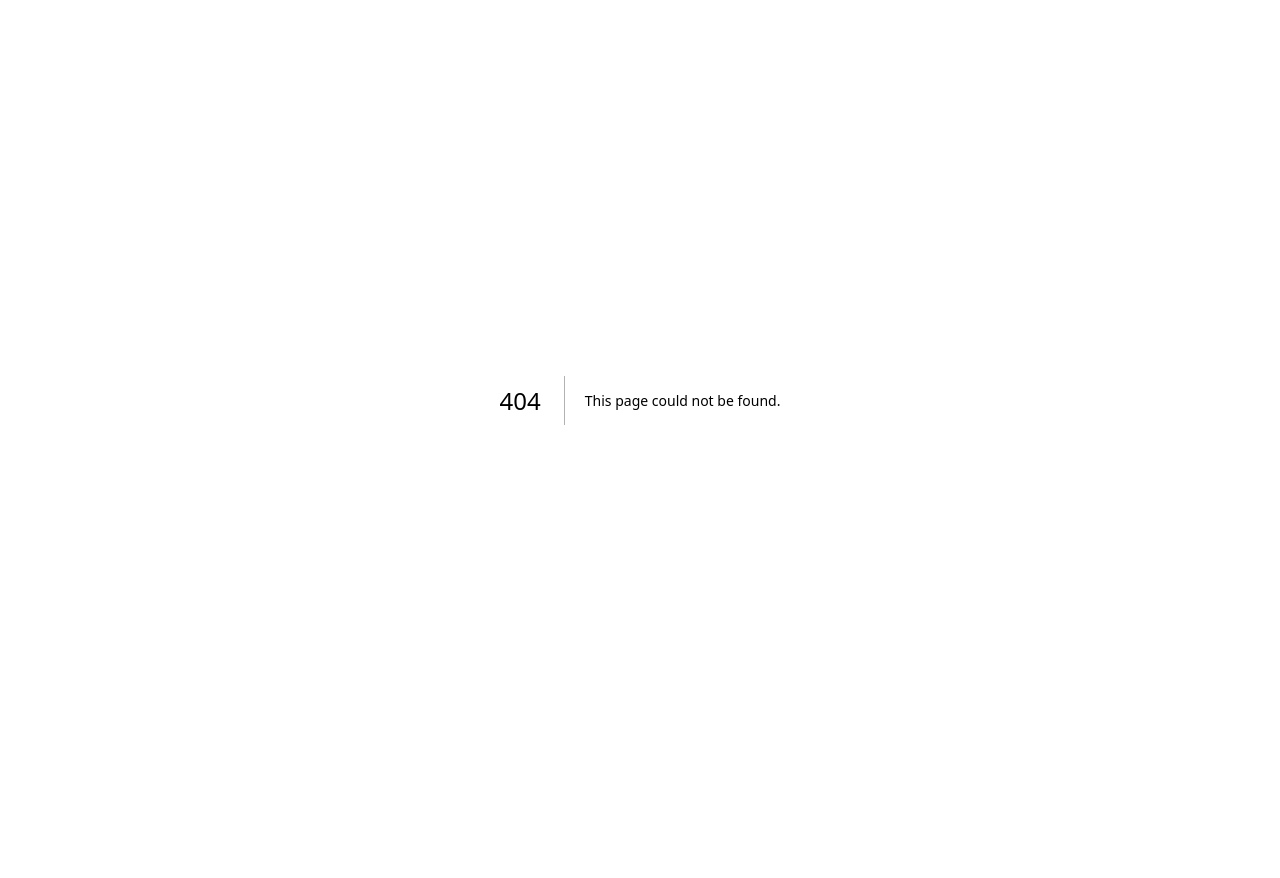
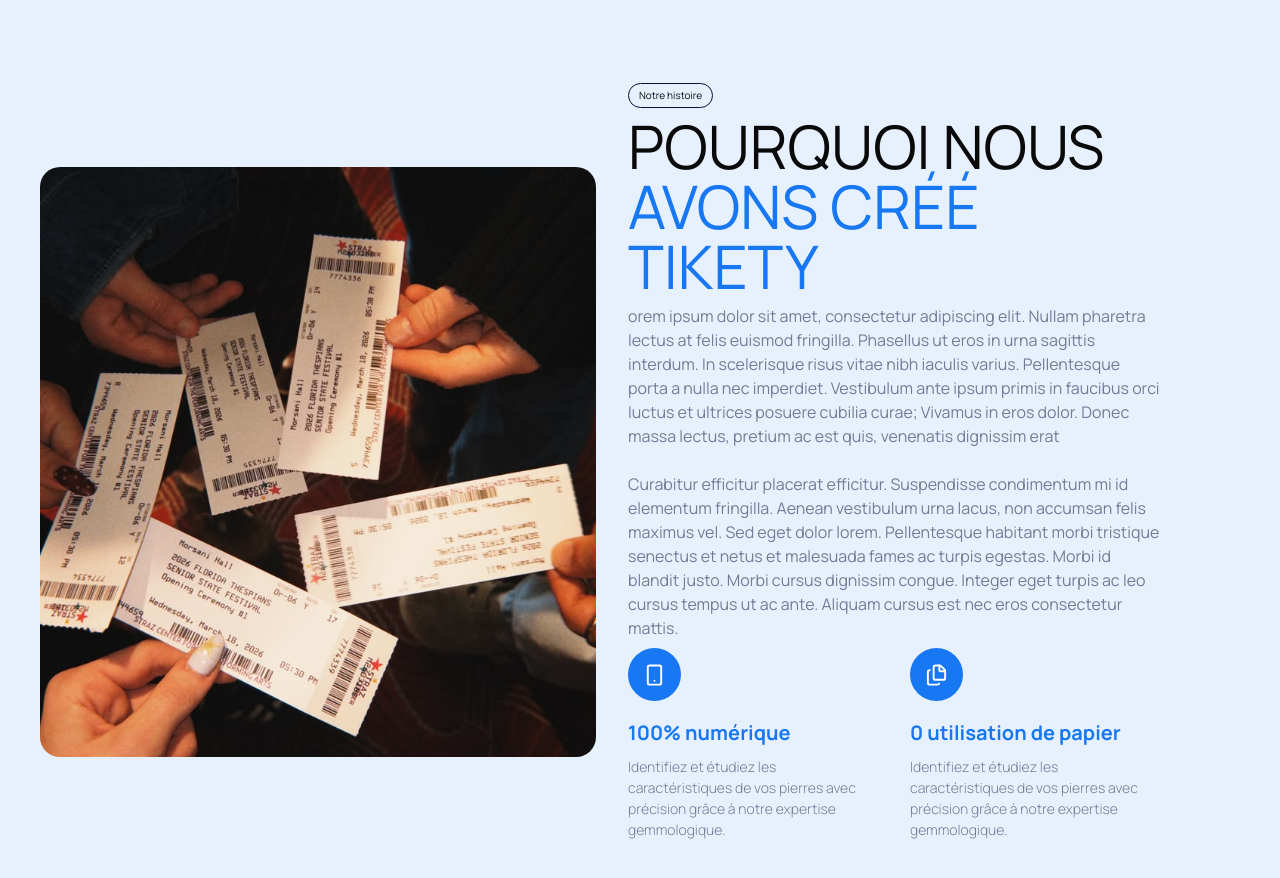
Before and after one commit to Fitia29/Challenge, a Next.js app: page /about in a window 1280 px wide. Before the commit this address had no page. Shown: the top 878 px of the page. Before the commit the page ends 800 px from the top, so only its background shows below. Built offline with nearby package versions, Linux system fonts and the light colour scheme.

Commit message:
(feat) : add history section in about page

```diff
--- /dev/null
+++ b/src/app/about/page.tsx
@@ -0,0 +1,9 @@
+import HistorySection from "@/features/about/history-section";
+
+export default function AboutPage() {
+  return (
+    <div >
+      <HistorySection />
+    </div>
+  );
+}
--- a/src/app/layout.tsx
+++ b/src/app/layout.tsx
@@ -19,7 +19,7 @@ export default function RootLayout({ children }: LayoutProps<"/">) {
       lang="en"
       className={`${manrope.variable} h-full antialiased`}
     >
-      <body className="min-h-full flex flex-col px-12">
+      <body className="min-h-full flex flex-col">
         <AppQueryClientProvider>
           {children}
         </AppQueryClientProvider>
--- /dev/null
+++ b/src/components/custom-subtitle.tsx
@@ -0,0 +1,24 @@
+import { cn } from "cn";
+
+type CustomSubtitleProps = {
+  title: string;
+  span: string;
+  className?: string;
+};
+
+export default function CustomSubtitle({
+  title,
+  span,
+  className,
+}: CustomSubtitleProps) {
+  return (
+    <h2
+      className={cn(
+        " uppercase leading-[60px] text-secondary text-title",
+        className,
+      )}
+    >
+      {title} <span className="text-primary">{span}</span>
+    </h2>
+  );
+}
--- /dev/null
+++ b/src/components/title-badge.tsx
@@ -0,0 +1,19 @@
+import { cn } from "cn";
+
+type TitleBadgeProps = {
+  label: string;
+  className?: string;
+};
+
+export default function TitleBadge({ label, className }: TitleBadgeProps) {
+  return (
+    <div
+      className={cn(
+        "border-[0.5px] py-[4px] px-[10px] border-secondary rounded-(--radius) text-[10px]",
+        className,
+      )}
+    >
+      {label}
+    </div>
+  );
+}
--- /dev/null
+++ b/src/features/about/history-description-card.tsx
@@ -0,0 +1,27 @@
+type HistoryDescriptionCardProps = {
+  icon: React.ReactNode;
+  title: string;
+  paragraph: string;
+};
+
+export default function HistoryDescriptionCard({
+  icon,
+  paragraph,
+  title,
+}: HistoryDescriptionCardProps) {
+  return (
+    <article className="flex flex-col gap-[17px] ">
+      <div className="w-[53px] h-[53px] rounded-full bg-primary p-[15px] flex items-center justify-center">
+        {icon}
+      </div>
+
+      <div className="flex flex-col gap-[8px] ">
+        <h3 className="font-bold text-[20px] text-primary">{title}</h3>
+
+        <p className="font-light text-[14px] text-secondary-foreground">
+          {paragraph}
+        </p>
+      </div>
+    </article>
+  );
+}
--- /dev/null
+++ b/src/features/about/history-description.tsx
@@ -0,0 +1,60 @@
+import CustomSubtitle from "@/components/custom-subtitle";
+import TitleBadge from "@/components/title-badge";
+import HistoryDescriptionCard from "./history-description-card";
+import { Files, Smartphone } from "lucide-react";
+
+const DATA = [
+  {
+    icon: <Smartphone color="white" />,
+    title: "100% numérique",
+    paragraph:
+      "Identifiez et étudiez les caractéristiques de vos pierres avec précision grâce à notre expertise gemmologique.",
+  },
+  {
+    icon: <Files color="white" />,
+    title: "0 utilisation de papier",
+    paragraph:
+      "Identifiez et étudiez les caractéristiques de vos pierres avec précision grâce à notre expertise gemmologique.",
+  },
+];
+
+export default function HistoryDescription() {
+  return (
+    <article className="flex-1 flex flex-col gap-4 xl:gap-2 2xl:gap-[52px] xl:pr-20">
+      <div className="flex">
+        <TitleBadge label="Notre histoire" />
+      </div>
+
+      <CustomSubtitle
+        title="Pourquoi nous"
+        span="avons créé Tikety"
+        className="max-sm:text-[40px]"
+      />
+
+      <div className="flex flex-col  gap-6 font-[400] leading-[24px] text-paragraph text-secondary-foreground">
+        <p>
+          {
+            "orem ipsum dolor sit amet, consectetur adipiscing elit. Nullam pharetra lectus at felis euismod fringilla. Phasellus ut eros in urna sagittis interdum. In scelerisque risus vitae nibh iaculis varius. Pellentesque porta a nulla nec imperdiet. Vestibulum ante ipsum primis in faucibus orci luctus et ultrices posuere cubilia curae; Vivamus in eros dolor. Donec massa lectus, pretium ac est quis, venenatis dignissim erat"
+          }
+        </p>
+
+        <p>
+          {
+            "Curabitur efficitur placerat efficitur. Suspendisse condimentum mi id elementum fringilla. Aenean vestibulum urna lacus, non accumsan felis maximus vel. Sed eget dolor lorem. Pellentesque habitant morbi tristique senectus et netus et malesuada fames ac turpis egestas. Morbi id blandit justo. Morbi cursus dignissim congue. Integer eget turpis ac leo cursus tempus ut ac ante. Aliquam cursus est nec eros consectetur mattis."
+          }
+        </p>
+      </div>
+
+      <div className="flex flex-col sm:flex-row gap-[32px]">
+        {DATA.map((d, index) => (
+          <HistoryDescriptionCard
+            key={index}
+            icon={d.icon}
+            title={d.title}
+            paragraph={d.paragraph}
+          />
+        ))}
+      </div>
+    </article>
+  );
+}
--- /dev/null
+++ b/src/features/about/history-section.tsx
@@ -0,0 +1,19 @@
+import Image from "next/image";
+import HistoryDescription from "./history-description";
+
+export default function HistorySection() {
+  return (
+    <div className="flex flex-col xl:flex-row gap-[32px] px-4 sm:px-10 bg-card items-center justify-center py-[83px]">
+      <div className="relative w-full xl:w-[556px] 2xl:w-[756px] h-[490px] sm:h-[590px] 2xl:h-[690px] ">
+        <Image
+          src={"/about-movie-tickets.jpg"}
+          alt="movie tickets image"
+          fill
+          className="rounded-[20px] object-cover"
+        />
+      </div>
+
+      <HistoryDescription />
+    </div>
+  );
+}
```
Also changed, not shown: public/about-movie-tickets.jpg (added).
